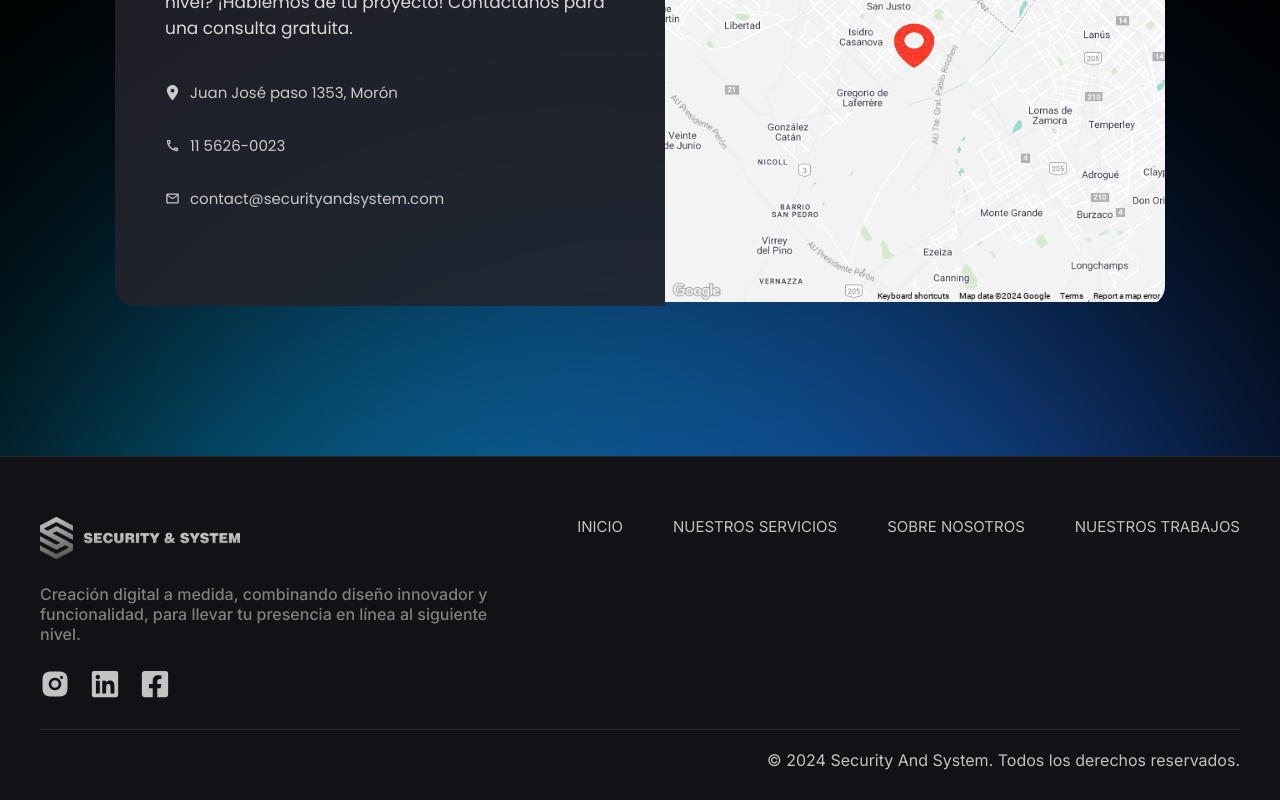
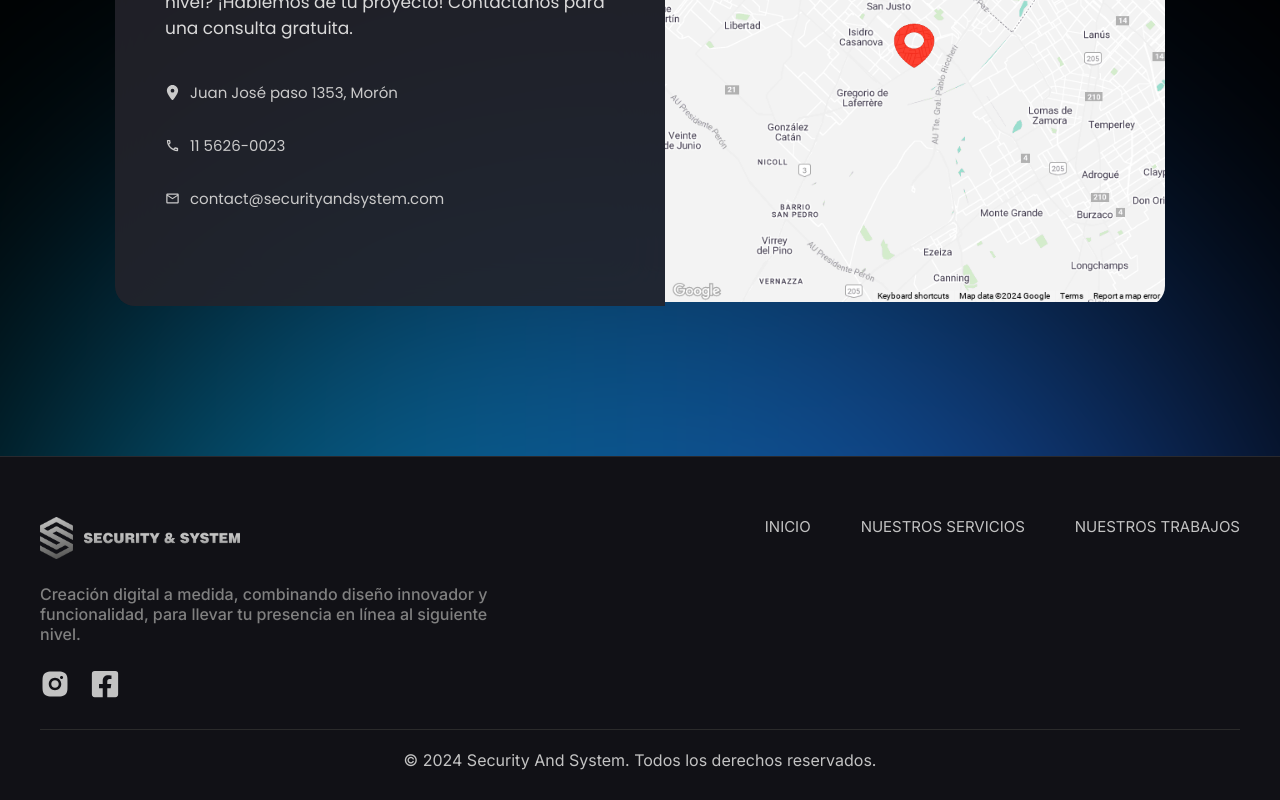
Before and after one commit to agusasaad/SecurityAndSystemPage, a Next.js app in the folder security-and-system-page/: page / in a window 1280 px wide. Shown: the part 4799-5599 px from the top of the page. Built offline with nearby package versions, Linux system fonts and the light colour scheme.

Commit message:
se agregan links al footer

```diff
--- a/security-and-system-page/src/Components/footer/Footer.jsx
+++ b/security-and-system-page/src/Components/footer/Footer.jsx
@@ -12,8 +12,8 @@ const Footer = () => {
       <div className={styles.container}>
         <div className={styles.logo}>
           <Image
-            src="/logo_mobile.png"
-            alt="Logo de la empresa Security And System"
+            src='/logo_mobile.png'
+            alt='Logo de la empresa Security And System'
             width={150}
             height={200}
           />
@@ -22,30 +22,34 @@ const Footer = () => {
             funcionalidad, para llevar tu presencia en línea al siguiente nivel.
           </p>
           <div className={styles.social}>
+            <Link
+              href='https://www.instagram.com/security_and_system/'
+              target='_blank'
+            >
               <span>
                 <InstagramFooter />
               </span>
-            <span>
-              <LinkedinFooter />
-            </span>
+            </Link>
+            <Link
+              href='https://www.facebook.com/profile.php?id=61552143027658&sk=about'
+              target='_blank'
+            >
               <span>
                 <FacebookFooter />
               </span>
+            </Link>
           </div>
         </div>
         <div className={styles.routes}>
           <ul>
             <li>
-              <Link href="/">INICIO</Link>
+              <Link href='/'>INICIO</Link>
             </li>
             <li>
-              <Link href="/desarrollo_web">NUESTROS SERVICIOS</Link>
+              <Link href='/desarrollo_web'>NUESTROS SERVICIOS</Link>
             </li>
             <li>
-              <Link href="/">SOBRE NOSOTROS</Link>
-            </li>
-            <li>
-              <Link href="/">NUESTROS TRABAJOS</Link>
+              <Link href='/'>NUESTROS TRABAJOS</Link>
             </li>
           </ul>
         </div>
--- a/security-and-system-page/src/Components/footer/Footer.module.css
+++ b/security-and-system-page/src/Components/footer/Footer.module.css
@@ -1,5 +1,5 @@
 .footer {
-  position: relative; /* Asegura que el z-index funcione */
+  position: relative;
   border-top: 1px solid rgba(255, 255, 255, 0.1);
   backdrop-filter: blur(24px);
   background-color: rgb(35 35 43 / 51%);
@@ -81,7 +81,7 @@
   margin: 30px 0px;
   width: 100%;
   display: flex;
-  justify-content: flex-end;
+  justify-content: center;
   align-items: center;
   color: #c3c3c3;
   padding-top: 20px;
```
Lines whose indentation alone changed are shown as unchanged.
